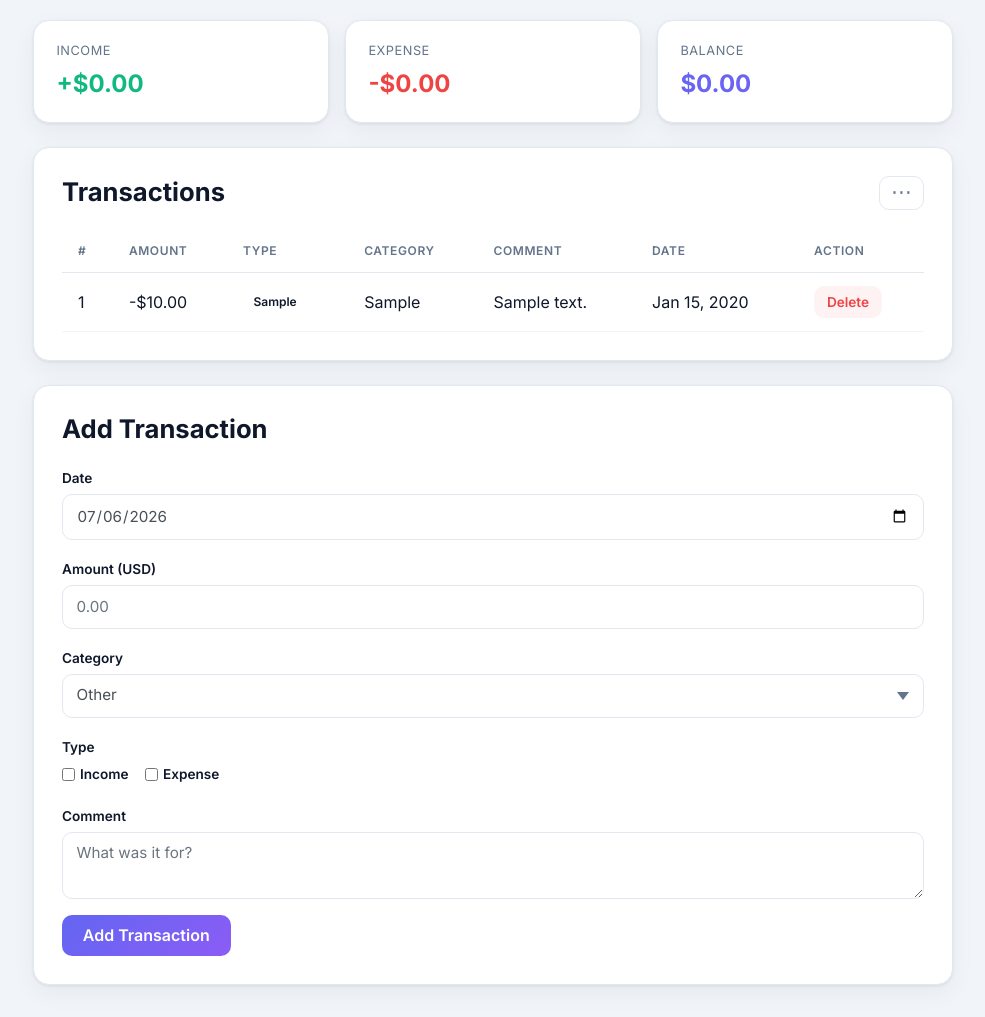
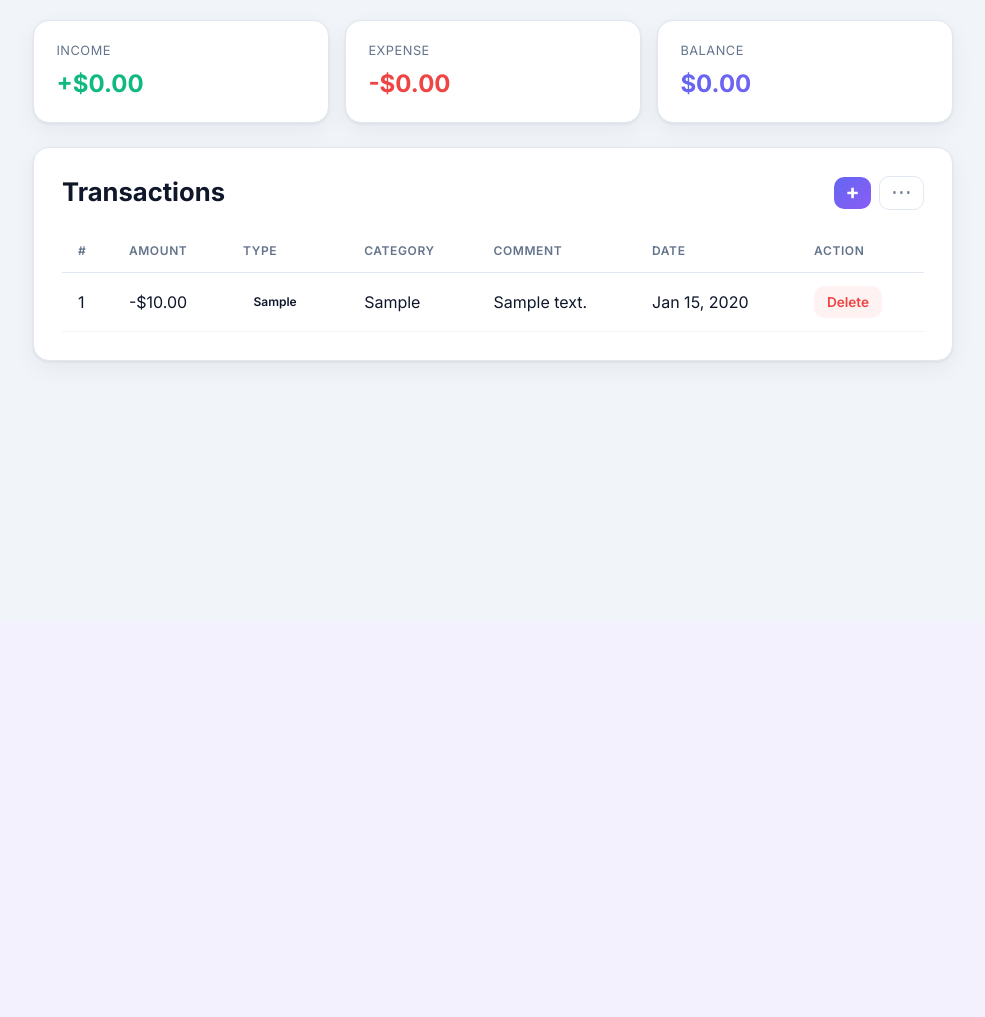
Before and after one commit to GulmurodY/flask-expense-tracker, a Flask app: page / in a window 1280 px wide. Shown: the part 178-1195 px from the top of the page, without its empty margins (147-1132 px from the left). After the commit the page ends 542 px from the top, so only its background shows below. Run offline with Flask 3, Linux system fonts and the light colour scheme; a user stored in the database is signed in; tables that the repository leaves empty hold one stand-in row (values such as "Sample post"); some libraries are stand-ins or nearby versions.

Commit message:
frontend patch

```diff
--- a/website/static/style.css
+++ b/website/static/style.css
@@ -245,9 +245,32 @@
 .panel-head .page-title {
   margin-bottom: 1.25rem;
 }
+.panel-tools {
+  display: flex;
+  align-items: center;
+  gap: 0.5rem;
+  margin-bottom: 1.25rem;
+}
+.add-btn {
+  background: linear-gradient(135deg, var(--accent), var(--accent-2));
+  border: none;
+  border-radius: 10px;
+  color: #fff;
+  font-size: 1.3rem;
+  font-weight: 700;
+  line-height: 1;
+  padding: 0.35rem 0.7rem;
+  cursor: pointer;
+  transition: filter 0.15s ease, transform 0.05s ease;
+}
+.add-btn:hover {
+  filter: brightness(1.08);
+}
+.add-btn:active {
+  transform: translateY(1px);
+}
 .menu-wrap {
   position: relative;
-  margin-bottom: 1.25rem;
 }
 .menu-toggle {
   background: none;
--- a/website/templates/home.html
+++ b/website/templates/home.html
@@ -35,11 +35,14 @@
 <div class="card-panel">
   <div class="panel-head">
     <h1 class="page-title">Transactions</h1>
+    <div class="panel-tools">
+      <button type="button" class="add-btn" id="addBtn" aria-label="Add transaction" title="Add transaction">+</button>
       <div class="menu-wrap">
         <button type="button" class="menu-toggle" id="panelMenuBtn" aria-label="More actions" aria-haspopup="true" aria-expanded="false">&#8943;</button>
         <div class="menu-dropdown" id="panelMenu">
           <a class="menu-item" href="/import">Import&hellip;</a>
           <a class="menu-item" href="/export{% if start or end %}?start={{ start }}&amp;end={{ end }}{% endif %}">Export&hellip;</a>
+        </div>
       </div>
     </div>
   </div>
@@ -58,7 +61,7 @@
     <tbody>
       {% for note in notes %}
       <tr>
-        <td>{{ loop.index }}</td>
+        <td>{{ offset + loop.index }}</td>
         <td class="amount-{{ note.type }}">
           {{ '+' if note.type == 'income' else '-' }}{{ currency_symbol }}{{ '%.2f' | format(note.amount) }}
         </td>
@@ -75,32 +78,33 @@
       {% else %}
       <tr>
         <td colspan="7" class="empty-state">
-          {% if start or end %}No transactions in this date range.{% else %}No transactions yet — add your first one below.{% endif %}
+          {% if start or end %}No transactions in this date range.{% else %}No transactions yet — click <strong>+</strong> to add your first one.{% endif %}
         </td>
       </tr>
       {% endfor %}
     </tbody>
   </table>
+  {% if pages > 1 %}
+  <div class="pagination-bar">
+    {% if has_prev %}
+    <a class="btn btn-clear" href="/?page={{ page - 1 }}{% if start %}&amp;start={{ start }}{% endif %}{% if end %}&amp;end={{ end }}{% endif %}">&larr; Prev</a>
+    {% else %}
+    <span class="btn btn-clear disabled">&larr; Prev</span>
+    {% endif %}
+    <span class="page-info">Page {{ page }} of {{ pages }} &middot; {{ total }} transactions</span>
+    {% if has_next %}
+    <a class="btn btn-clear" href="/?page={{ page + 1 }}{% if start %}&amp;start={{ start }}{% endif %}{% if end %}&amp;end={{ end }}{% endif %}">Next &rarr;</a>
+    {% else %}
+    <span class="btn btn-clear disabled">Next &rarr;</span>
+    {% endif %}
+  </div>
+  {% endif %}
 </div>
 
-{% if category_stats %}
-<div class="card-panel">
-  <h1 class="page-title">Spending by category</h1>
-  {% for stat in category_stats %}
-  <div class="cat-row">
-    <div class="cat-head">
-      <span class="name">{{ stat.category }}</span>
-      <span class="meta">{{ currency_symbol }}{{ '%.2f' | format(stat.total) }} · {{ '%.0f' | format(stat.percent) }}% · {{ stat.count }} txn</span>
-    </div>
-    <div class="cat-bar"><span style="width: {{ stat.percent }}%"></span></div>
-  </div>
-  {% endfor %}
-</div>
-{% endif %}
-
-<div class="card-panel">
+<div class="modal-overlay" id="addModal">
+  <div class="card-panel dialog-card modal-card">
     <h1 class="page-title">Add Transaction</h1>
-  <form method="POST">
+    <form method="POST" action="/">
       <div class="form-group">
         <label for="date">Date</label>
         <input type="date" name="date" id="date" class="form-control" value="{{ current_date }}" max="{{ today_date }}" />
@@ -132,8 +136,12 @@
         <label for="comment">Comment</label>
         <textarea name="comment" id="comment" class="form-control" placeholder="What was it for?"></textarea>
       </div>
+      <div class="dialog-actions">
+        <button type="button" class="btn btn-clear" id="addCancel">Cancel</button>
         <button type="submit" class="btn btn-primary">Add Transaction</button>
+      </div>
     </form>
+  </div>
 </div>
 {% endblock %}
 
@@ -159,5 +167,20 @@
     menu.classList.remove("open");
     menuBtn.setAttribute("aria-expanded", "false");
   });
+
+  const addModal = document.getElementById("addModal");
+  document.getElementById("addBtn").addEventListener("click", () => {
+    addModal.classList.add("open");
+    document.getElementById("amount").focus();
+  });
+  document.getElementById("addCancel").addEventListener("click", () => {
+    addModal.classList.remove("open");
+  });
+  addModal.addEventListener("click", (e) => {
+    if (e.target === addModal) addModal.classList.remove("open");
+  });
+  document.addEventListener("keydown", (e) => {
+    if (e.key === "Escape") addModal.classList.remove("open");
+  });
 </script>
 {% endblock %}
--- a/website/views.py
+++ b/website/views.py
@@ -18,7 +18,7 @@
         return None
 
 
-def _filtered_notes():
+def _filtered_query():
     start = _parse_date(request.args.get('start'))
     end = _parse_date(request.args.get('end'))
     query = Note.query.filter_by(user_id=current_user.id)
@@ -26,7 +26,11 @@
         query = query.filter(Note.date >= datetime.combine(start, time.min))
     if end:
         query = query.filter(Note.date <= datetime.combine(end, time.max))
-    return query.order_by(Note.id).all()
+    return query
+
+
+def _filtered_notes():
+    return _filtered_query().order_by(Note.id).all()
 
 views = Blueprint('views', __name__)
 
@@ -79,29 +83,24 @@
             db.session.commit()
             flash('Note added!', category='success')
 
-    notes = _filtered_notes()
+    all_notes = _filtered_notes()
 
-    income_total = sum(n.amount for n in notes if n.type == 'income')
-    expense_total = sum(n.amount for n in notes if n.type == 'expense')
+    income_total = sum(n.amount for n in all_notes if n.type == 'income')
+    expense_total = sum(n.amount for n in all_notes if n.type == 'expense')
 
-    by_category = defaultdict(lambda: {'total': 0.0, 'count': 0})
-    for n in notes:
-        if n.type == 'expense':
-            key = n.category or 'Other'
-            by_category[key]['total'] += n.amount
-            by_category[key]['count'] += 1
-
-    category_stats = sorted(({
-        'category': cat,
-        'total': v['total'],
-        'count': v['count'],
-        'percent': (v['total'] / expense_total * 100) if expense_total else 0,
-    } for cat, v in by_category.items()), key=lambda s: s['total'], reverse=True)
+    page = request.args.get('page', 1, type=int)
+    pagination = _filtered_query().order_by(Note.id.desc()) \
+        .paginate(page=page, per_page=10, error_out=False)
 
     return render_template("home.html", user=current_user,
-                           notes=notes,
+                           notes=pagination.items,
+                           page=pagination.page,
+                           pages=pagination.pages,
+                           has_prev=pagination.has_prev,
+                           has_next=pagination.has_next,
+                           offset=(pagination.page - 1) * pagination.per_page,
+                           total=pagination.total,
                            categories=CATEGORIES,
-                           category_stats=category_stats,
                            income_total=income_total,
                            expense_total=expense_total,
                            current_date=current_date,
@@ -116,6 +115,7 @@
     notes = Note.query.filter_by(user_id=current_user.id).all()
 
     by_category = defaultdict(float)
+    category_counts = defaultdict(int)
     monthly_income = defaultdict(float)
     monthly_expense = defaultdict(float)
     income_total = 0.0
@@ -127,13 +127,22 @@
             monthly_income[month] += n.amount
             income_total += n.amount
         else:
-            by_category[n.category or 'Other'] += n.amount
+            key = n.category or 'Other'
+            by_category[key] += n.amount
+            category_counts[key] += 1
             monthly_expense[month] += n.amount
             expense_total += n.amount
 
     cat_sorted = sorted(by_category.items(), key=lambda kv: kv[1], reverse=True)
     category_labels = [c for c, _ in cat_sorted]
     category_values = [round(v, 2) for _, v in cat_sorted]
+
+    category_stats = [{
+        'category': cat,
+        'total': total,
+        'count': category_counts[cat],
+        'percent': (total / expense_total * 100) if expense_total else 0,
+    } for cat, total in cat_sorted]
 
     months = sorted(set(list(monthly_income) + list(monthly_expense)))
     income_series = [round(monthly_income[m], 2) for m in months]
@@ -164,7 +173,8 @@
     }
 
     return render_template("dashboard.html", user=current_user,
-                           chart_data=chart_data, stats=stats)
+                           chart_data=chart_data, stats=stats,
+                           category_stats=category_stats)
 
 
 @views.route('/export')
```
Also changed, not shown: other parts of website/static/style.css (+36 -0 lines), website/templates/dashboard.html (+15 -0 lines). Lines whose indentation alone changed are shown as unchanged.
